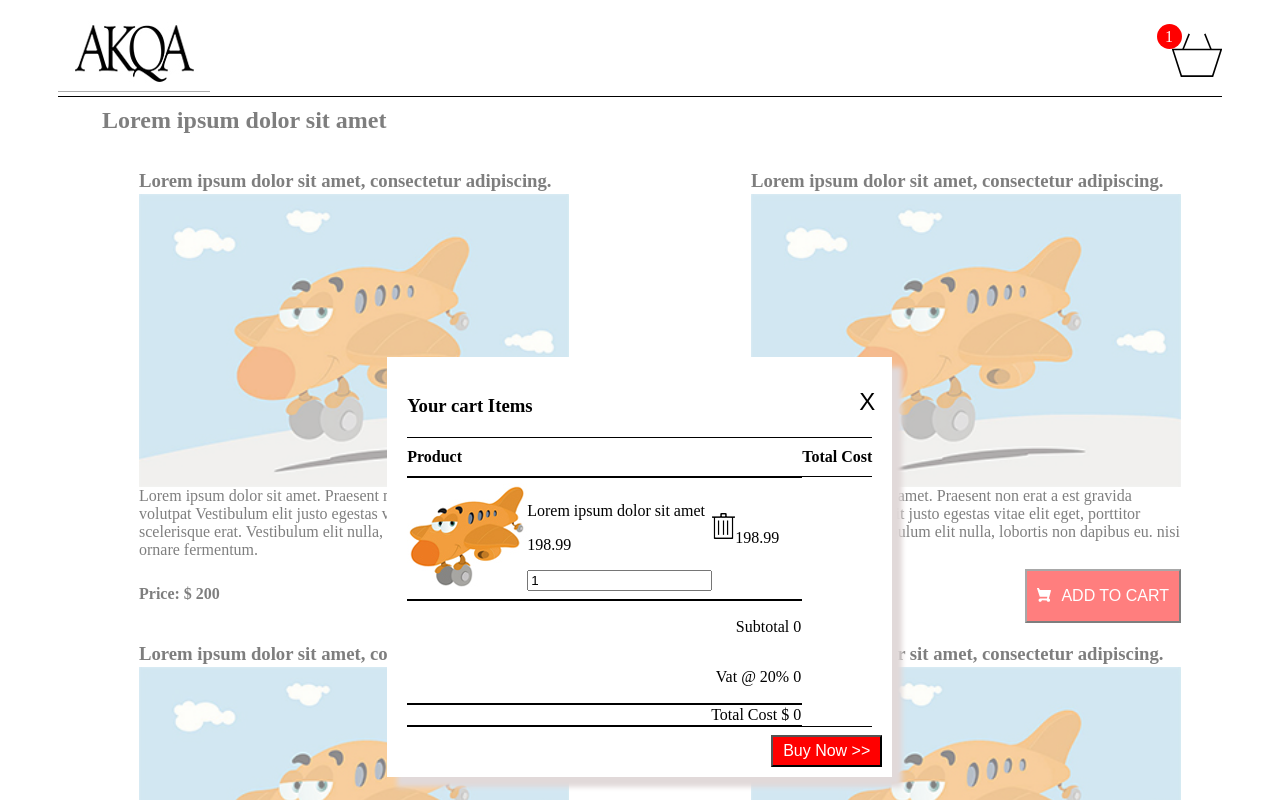
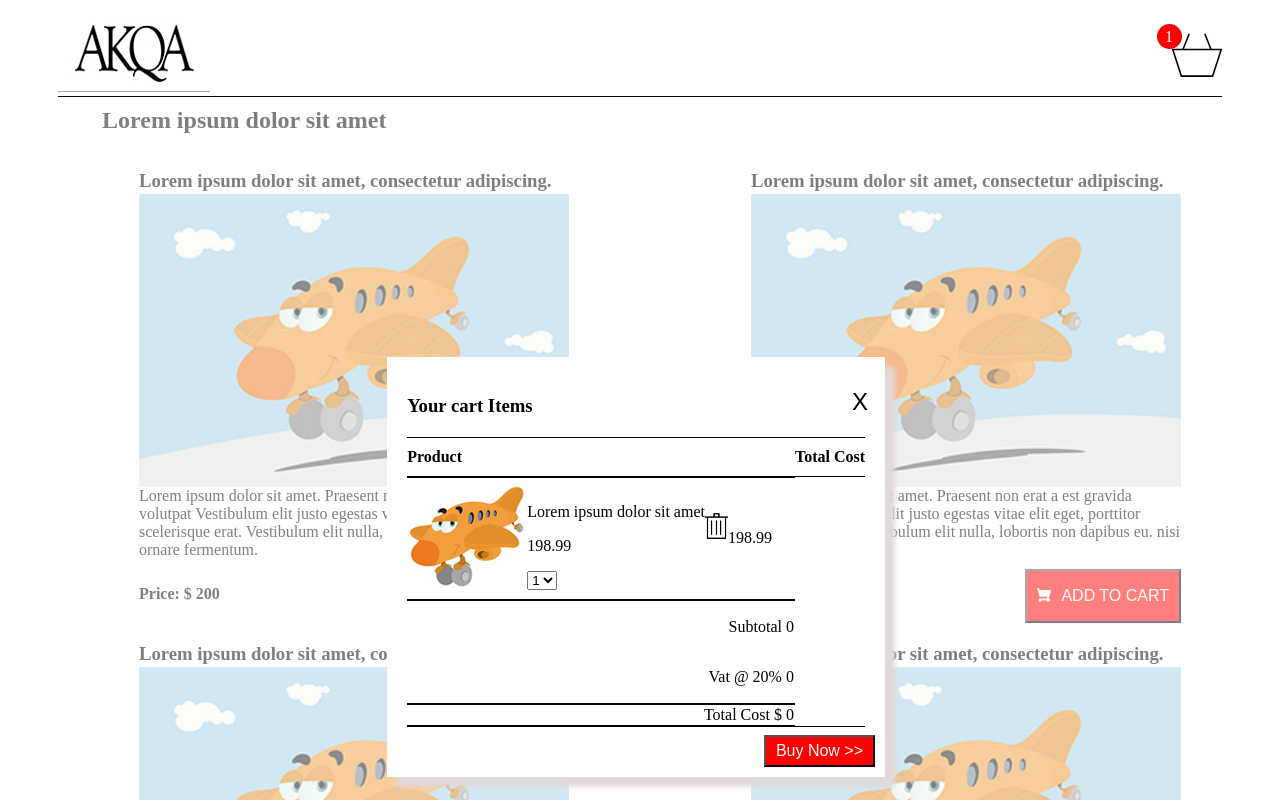
Before and after one commit to sitaramyadav/akqa-assignment, a React app: page / in a window 1280 px wide. Both pictures are taken after a click on the picture 1197 px from the left and 55 px from the top of the page. Shown: the top 800 px of the page. Built offline with nearby package versions, Linux system fonts and the light colour scheme.

Commit message:
Added the quanity handler.

```diff
--- a/src/components/CartModal.js
+++ b/src/components/CartModal.js
@@ -120,7 +120,7 @@
     );
   };
 
-  const cartQuantityHandler = event => {
+  const quantityChangeHandler = event => {
     setQuantity(event.target.value);
     // This needs to be change if there is multiple type of product
     setTotalCost((totalCost * quantity).toFixed(2));
@@ -151,11 +151,17 @@
                         <ProductDetail>
                           <ProductTitle>{product.productTitle}</ProductTitle>
                           <Price>{product.price}</Price>
-                          <input
-                            type={"number"}
+                          <select
                             value={quantity}
-                            onChange={cartQuantityHandler}
-                          />
+                            onChange={quantityChangeHandler}
+                          >
+                            <option value={1}>{1}</option>
+                            <option value={2}>{2}</option>
+
+                            <option value={3}>{3}</option>
+
+                            <option value={4}>{4}</option>
+                          </select>
                         </ProductDetail>
                       </ProductInfo>
                       <TotalPrice>
```
